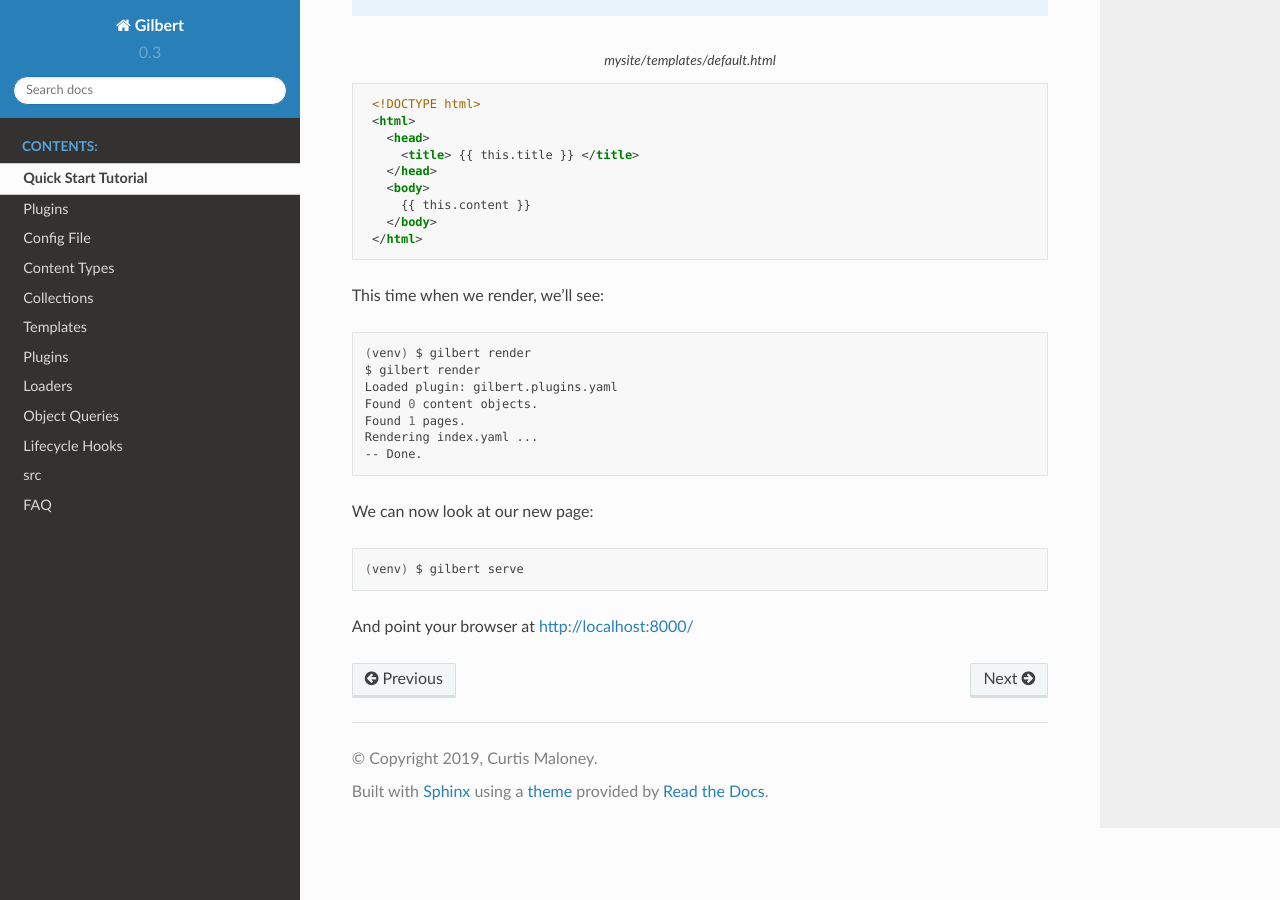
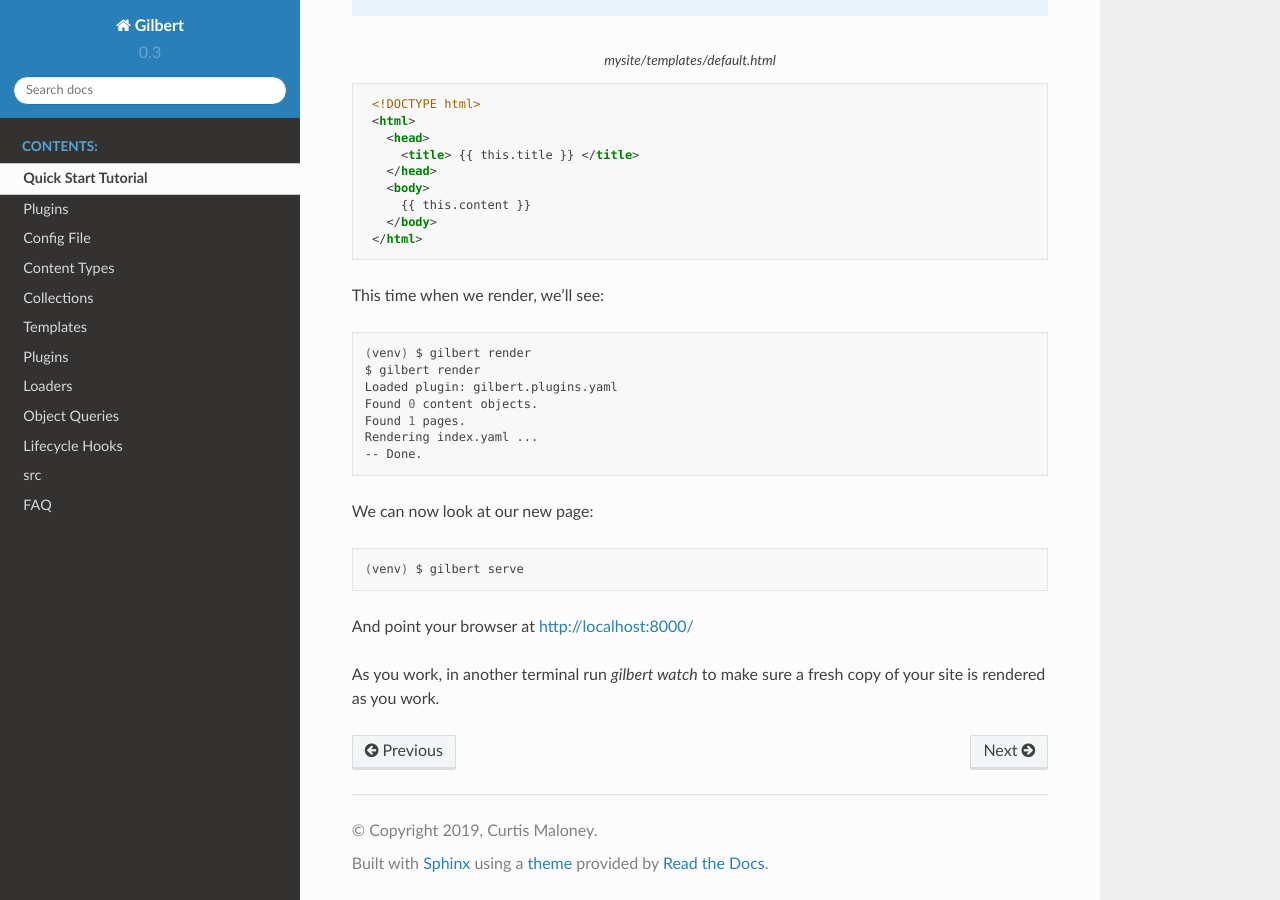
Before and after one commit to funkybob/gilbert, a Sphinx documentation site: the page built from docs/tutorials/quick_start.rst, in a window 1280 px wide and 900 px high, scrolled down 2204 px. Built offline with Sphinx 7.4.7 and the Read the Docs theme 2.0.0, drawn with Linux system fonts in a browser that asks for light colours.

Commit message:
Usability improvement
This addition helps users use the gilbert tools to work on the site, updatingand serving static output as needed.

```diff
--- a/docs/tutorials/quick_start.rst
+++ b/docs/tutorials/quick_start.rst
@@ -136,5 +136,7 @@
 
 And point your browser at http://localhost:8000/
 
+As you work, in another terminal run `gilbert watch` to make sure a fresh copy of your site is rendered as you work.
+
 
 .. _stencil: https://stencil-templates.readthedocs.io/en/latest/
```
